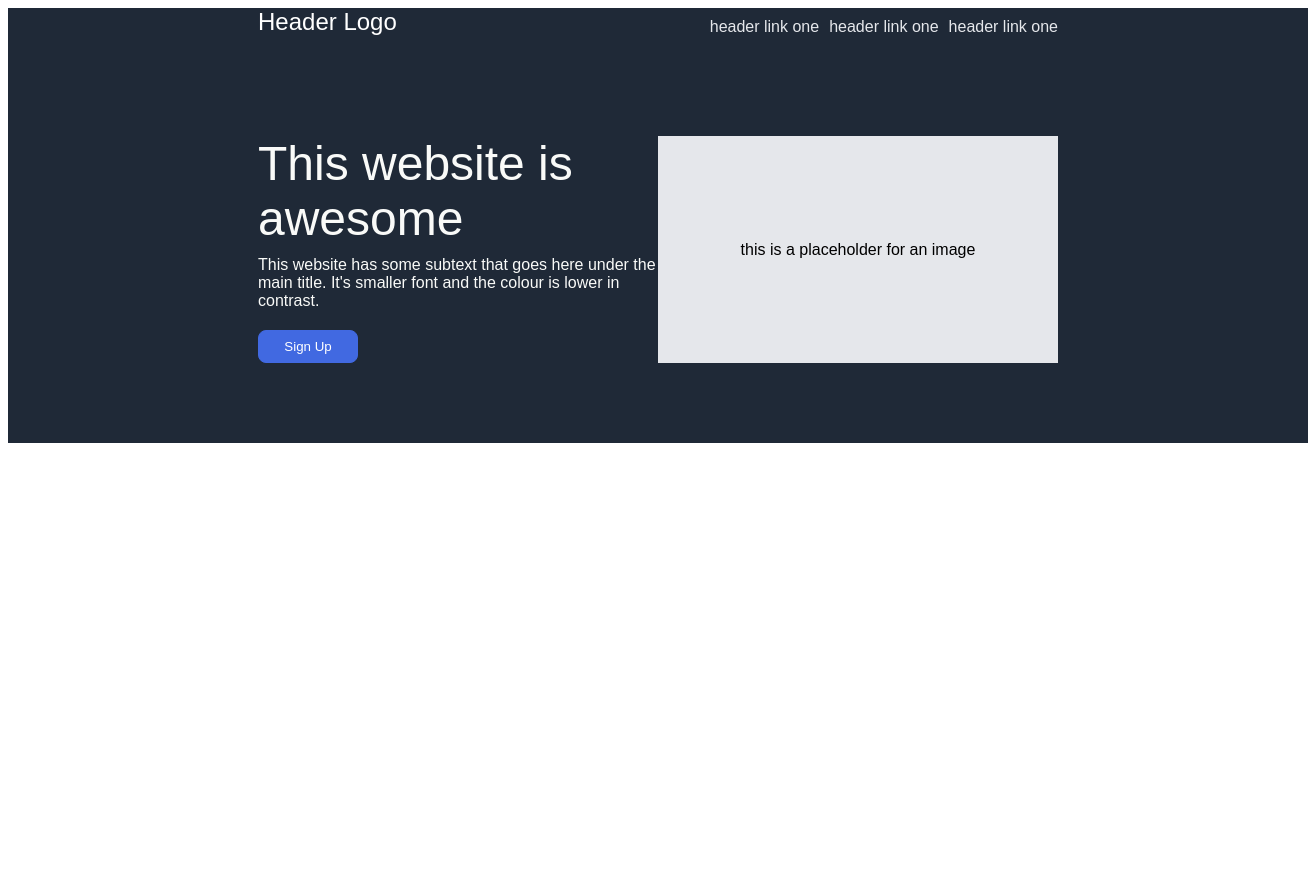
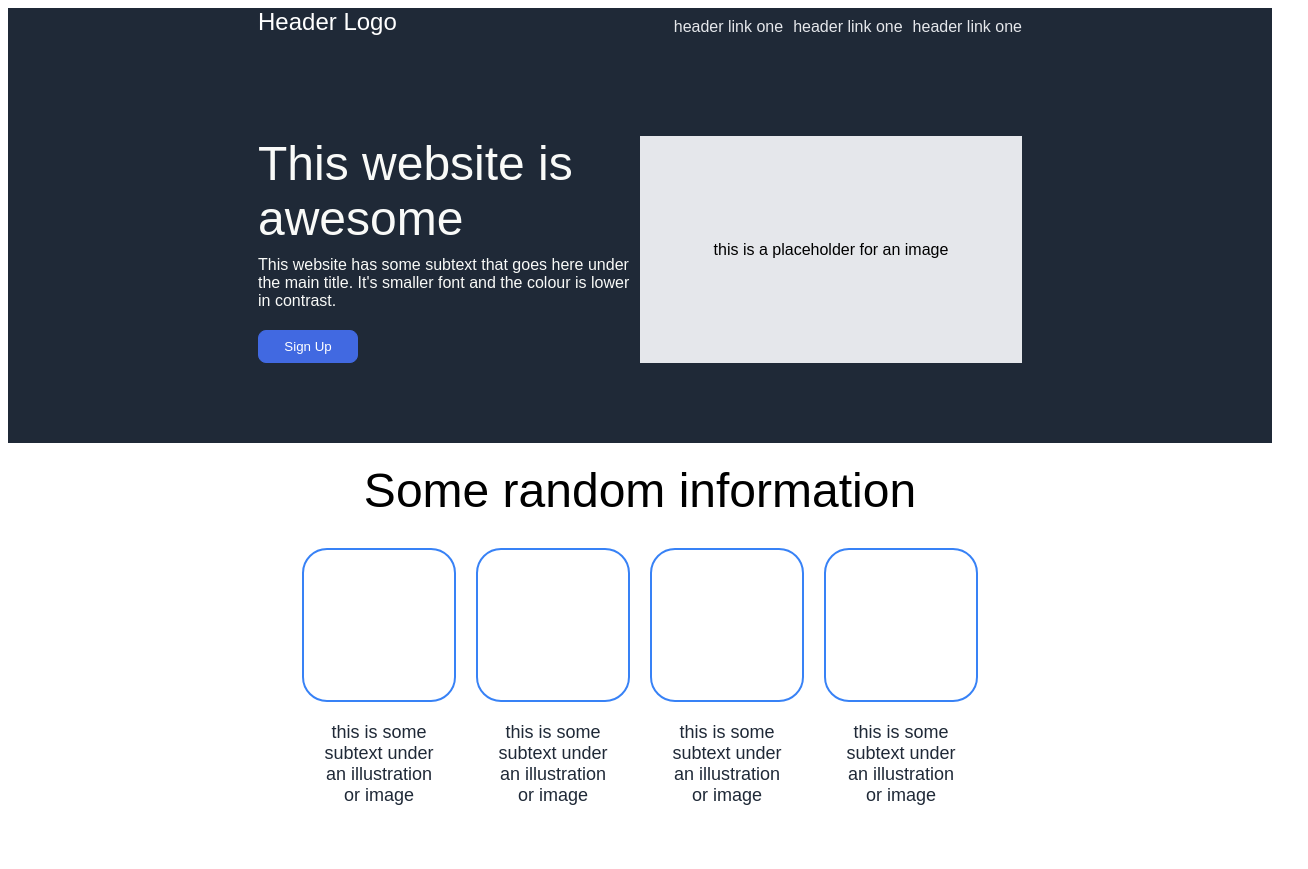
Before and after one commit to meadsmeatmarket/project-landing-page, a plain HTML site: page index.html in a window 1280 px wide. Shown: the whole page, 1308 px wide, since content can reach past the window. Before the commit the page ends 800 px from the top, so only its background shows below. Drawn offline with Linux system fonts and the light colour scheme.

Commit message:
added some random information bar

```diff
--- a/index.html
+++ b/index.html
@@ -26,6 +26,27 @@
           <div class="topboxright">this is a placeholder for an image</div>
         </div>
     </div>
+    <div class="information">
+      <div class="title">Some random information</div>
+    </div>
+    <div class="cboxparent">
+      <div class="columnbox">
+        <div class="box"></div>
+        <div class="boxinfo">this is some subtext under an illustration or image</div>
+      </div>
+      <div class="columnbox">
+        <div class="box"></div>
+        <div class="boxinfo">this is some subtext under an illustration or image</div>
+      </div>
+      <div class="columnbox">
+        <div class="box"></div>
+        <div class="boxinfo">this is some subtext under an illustration or image</div>
+      </div>
+      <div class="columnbox">
+        <div class="box"></div>
+        <div class="boxinfo">this is some subtext under an illustration or image</div>
+      </div>
+    </div>
 
   </body>
 </html>
--- a/style.css
+++ b/style.css
@@ -1,6 +1,8 @@
 body {
   font-family: sans-serif;
   display: flex;
+  flex-direction: column;
+  flex: 0;
 }
 
 .topbox {
@@ -76,3 +78,44 @@ button {
   align-items: center;
 
 }
+
+.information {
+  display: flex;
+  flex-direction: column;
+  align-items: center;
+  font-size: 36px;
+  padding: 20px 0px;
+}
+
+
+
+
+.cboxparent {
+  display: flex;
+  flex-direction: row;
+  gap: 20px;
+  justify-content: center;
+  padding-bottom: 40px ;
+}
+
+.columnbox {
+  display: flex;
+  flex-direction: column;
+  align-items: center;
+}
+
+.box {
+  width: 100px;
+  height: 100px;
+  padding: 25px;
+  border: 2px solid #3882F6;
+  border-radius: 25px;
+}
+
+.boxinfo {
+  width: 120px;
+  font-size: 18px;
+  color: #1F2937;
+  text-align: center;
+  padding: 20px 0px;
+}
```
